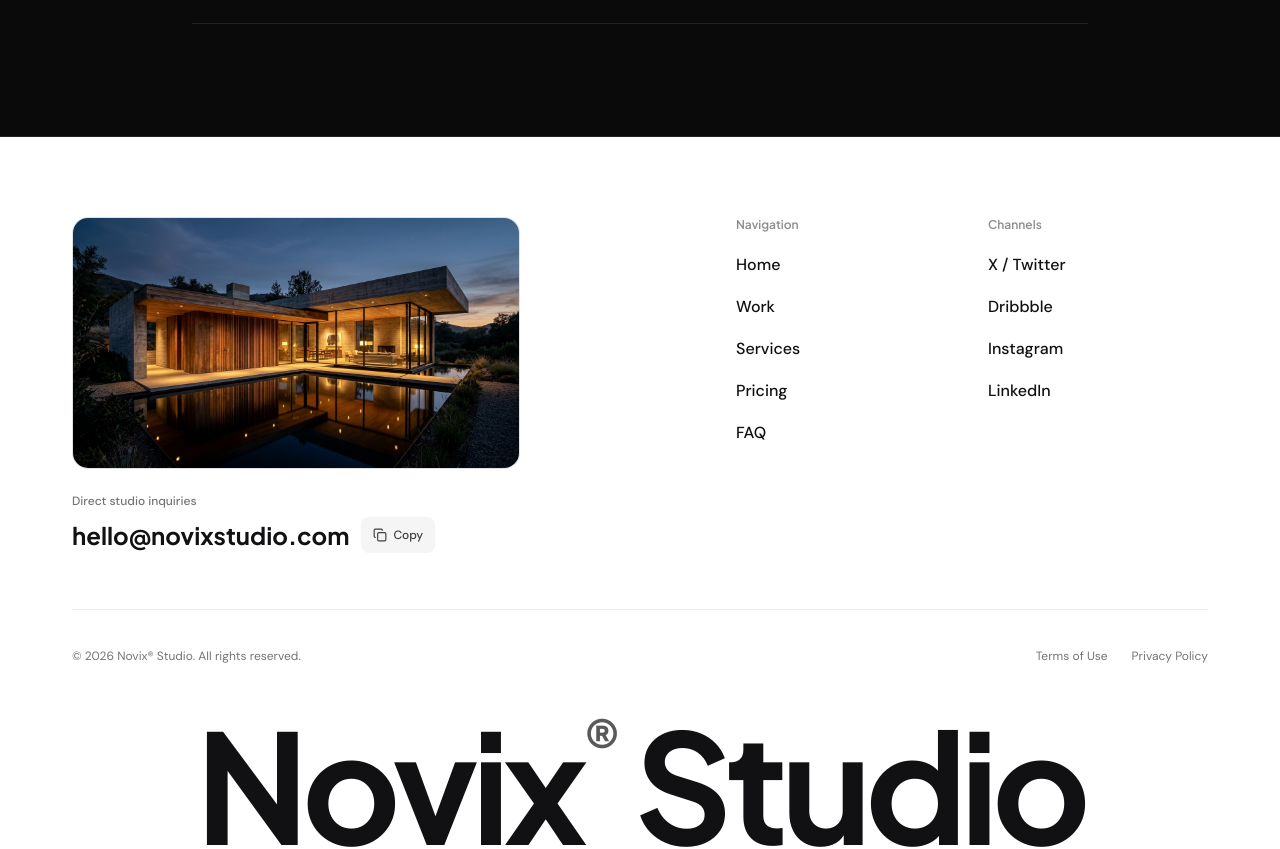
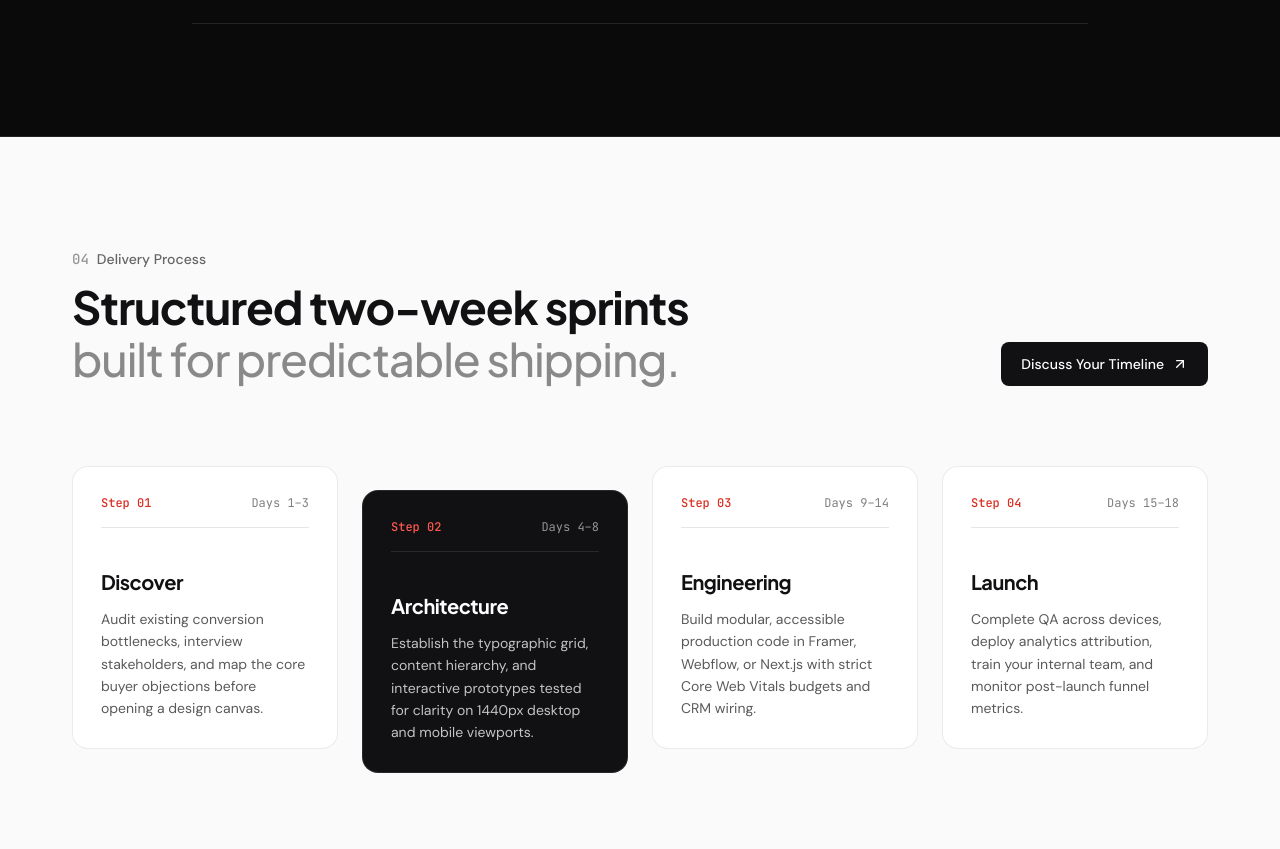
Before and after one commit to ode96-dev/novix-studio, a Next.js app: page / in a window 1280 px wide. Shown: the part 3960-4809 px from the top of the page. Built offline with nearby package versions, Linux system fonts and the light colour scheme.

Commit message:
feat: Add ProcessSection component with project modal integration

```diff
--- a/src/app/page.tsx
+++ b/src/app/page.tsx
@@ -2,6 +2,7 @@
 
 import AboutSection from "@/components/home/about-section";
 import HeroSection from "@/components/home/hero-section";
+import ProcessSection from "@/components/home/process-section";
 import ServicesSection from "@/components/home/services-section";
 import WorkSection from "@/components/home/work-section";
 import ProjectModal from "@/components/project/project-modal";
@@ -30,6 +31,7 @@ export default function Home() {
         <AboutSection onOpenProjectModal={() => handleOpenModal()} />
         <WorkSection onOpenProjectModal={handleOpenModal} />
         <ServicesSection onOpenProjectModal={handleOpenModal} />
+        <ProcessSection onOpenProjectModal={() => handleOpenModal()} />
       </main>
       <ProjectModal
         isOpen={isModalOpen}
--- /dev/null
+++ b/src/components/home/process-section.tsx
@@ -0,0 +1,103 @@
+"use client";
+
+import { processData } from "@/data/data";
+import { ArrowUpRight } from "lucide-react";
+
+interface ProcessSectionProps {
+  onOpenProjectModal: () => void;
+}
+
+const ProcessSection = ({ onOpenProjectModal }: ProcessSectionProps) => {
+  return (
+    <section
+      id="process"
+      className="bg-[#fafafa] text-[#111113] py-20 lg:py-28 border-b border-black/8"
+    >
+      <div className="max-w-300 mx-auto px-4 sm:px-6 lg:px-8">
+        <div className="flex flex-col lg:flex-row lg:items-end justify-between gap-8 mb-14 lg:mb-20">
+          <div className="max-w-2xl space-y-3">
+            <p className="text-sm font-medium text-black/60">
+              <span className="font-mono-tabular text-black/40 mr-2">04</span>
+              Delivery Process
+            </p>
+            <h2
+              id="process-main-title"
+              className="font-display text-[clamp(1.85rem,3.6vw,2.85rem)] leading-[1.15] font-bold tracking-tight text-[#111113] text-balance"
+            >
+              Structured two-week sprints{" "}
+              <span className="text-black/45 font-medium">
+                built for predictable shipping.
+              </span>
+            </h2>
+          </div>
+
+          <div className="shrink-0">
+            <button
+              id="process-contact-btn"
+              type="button"
+              onClick={onOpenProjectModal}
+              className="inline-flex items-center gap-2 min-h-11 px-5 py-2.5 bg-[#111113] hover:bg-black text-white text-sm font-medium rounded-lg transition-colors duration-150 whitespace-nowrap shrink-0 cursor-pointer focus-visible:outline-2 focus-visible:outline-offset-2 focus-visible:outline-[#ff3b30]"
+            >
+              <span>Discuss Your Timeline</span>
+              <ArrowUpRight className="w-4 h-4" aria-hidden="true" />
+            </button>
+          </div>
+        </div>
+
+        <div className="grid grid-cols-1 sm:grid-cols-2 lg:grid-cols-4 gap-6 items-stretch lg:pb-6">
+          {processData.map((step) => {
+            const isDark = Boolean(step.isFocalDark);
+
+            return (
+              <div
+                key={step.id}
+                id={`process-card-${step.number}`}
+                className={`p-7 rounded-2xl flex flex-col justify-between gap-10 transition-colors duration-200 ${
+                  isDark
+                    ? "bg-[#111113] text-white border border-white/10 lg:translate-y-6"
+                    : "bg-white text-[#111113] border border-black/8"
+                }`}
+              >
+                <div className="flex items-center justify-between border-b pb-4 border-current/10">
+                  <span
+                    className={`font-mono-tabular text-xs font-medium ${
+                      isDark ? "text-[#ff594f]" : "text-[#d92d20]"
+                    }`}
+                  >
+                    Step {step.number}
+                  </span>
+                  <span
+                    className={`font-mono-tabular text-xs ${
+                      isDark ? "text-white/55" : "text-black/50"
+                    }`}
+                  >
+                    {step.duration}
+                  </span>
+                </div>
+
+                <div className="space-y-3">
+                  <h3
+                    className={`font-display text-xl font-bold tracking-tight ${
+                      isDark ? "text-white" : "text-[#111113]"
+                    }`}
+                  >
+                    {step.title}
+                  </h3>
+                  <p
+                    className={`text-sm leading-[1.6] ${
+                      isDark ? "text-white/75" : "text-black/65"
+                    }`}
+                  >
+                    {step.description}
+                  </p>
+                </div>
+              </div>
+            );
+          })}
+        </div>
+      </div>
+    </section>
+  );
+};
+
+export default ProcessSection;
--- a/src/components/project/project-modal.tsx
+++ b/src/components/project/project-modal.tsx
@@ -14,8 +14,8 @@ const SERVICES_LIST = [
   "Website Design",
   "Framer / Webflow",
   "Next.js Engineering",
+  "Brand System",
   "Workflow Automation",
-  "Brand System",
   "SEO & Performance",
 ];
 
```
